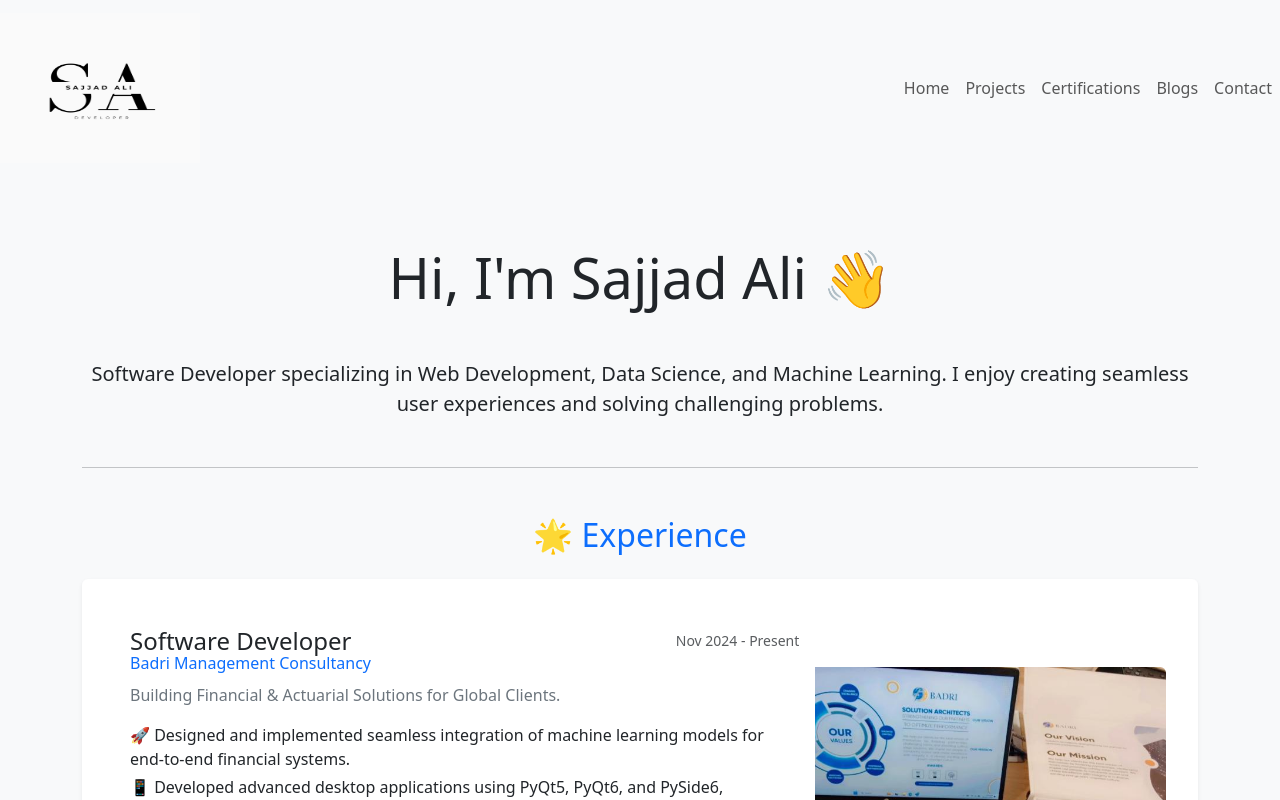
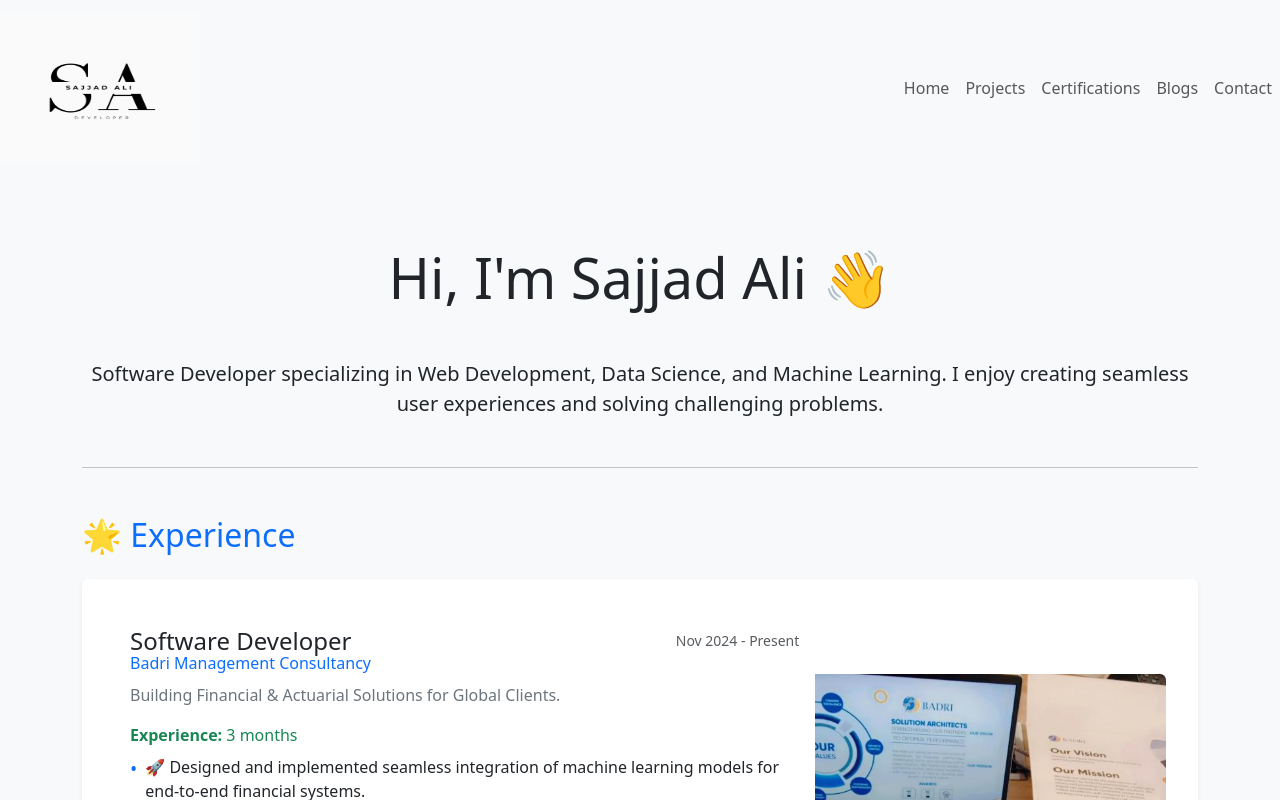
Before and after one commit to SajjadAli54/sajjadali, a React (Vite) app: page / in a window 1280 px wide. Shown: the top 800 px of the page. Built offline with nearby package versions, Linux system fonts and the light colour scheme.

Commit message:
Updated jobs and card component

```diff
--- a/src/components/card.jsx
+++ b/src/components/card.jsx
@@ -1,4 +1,21 @@
 import React from "react";
+
+function calculateExperience(startDate, endDate) {
+  const start = new Date(startDate);
+  const end = endDate ? new Date(endDate) : new Date(); // If no end date, use the current date
+  const diffInMs = end - start;
+  const diffInMonths = Math.ceil(diffInMs / (1000 * 60 * 60 * 24 * 30)); // Approximate months
+  const years = Math.floor(diffInMonths / 12);
+  const months = diffInMonths % 12;
+
+  if (years > 0) {
+    return `${years} year${years > 1 ? "s" : ""}${
+      months > 0 ? ` and ${months} month${months > 1 ? "s" : ""}` : ""
+    }`;
+  } else {
+    return `${months} month${months > 1 ? "s" : ""}`;
+  }
+}
 
 function JobCard({
   title,
@@ -9,8 +26,10 @@ function JobCard({
   subtitle,
   duties,
   tags = [],
-  image = "https://encrypted-tbn0.gstatic.com/images?q=tbn:ANd9GcTa_Upz1wUzZ05xdUafznHl79IbWrjzHk6cfA&s", // Optional image URL for the right side of the card
+  image = "https://encrypted-tbn0.gstatic.com/images?q=tbn:ANd9GcTa_Upz1wUzZ05xdUafznHl79IbWrjzHk6cfA&s",
 }) {
+  const experience = calculateExperience(startDate, endDate);
+
   return (
     <div className="card shadow-sm border-0 mb-3">
       <div className="row g-0">
@@ -33,11 +52,20 @@ function JobCard({
               </a>
             </p>
             {subtitle && <p className="text-secondary mb-3">{subtitle}</p>}
+            <p className="text-success mb-2">
+              <strong>Experience:</strong> {experience}
+            </p>
             {duties && duties.length > 0 && (
               <ul className="list-unstyled">
                 {duties.map((item, index) => (
-                  <li key={index} className="mb-1">
-                    {item}
+                  <li key={index} className="mb-2 d-flex align-items-start">
+                    <span
+                      className="me-2 text-primary"
+                      style={{ fontSize: "1.2rem" }}
+                    >
+                      •
+                    </span>
+                    <span>{item}</span>
                   </li>
                 ))}
               </ul>
--- a/src/components/jobs.jsx
+++ b/src/components/jobs.jsx
@@ -10,7 +10,6 @@ const jobs = [
     companyName: "Badri Management Consultancy",
     companyUrl: "https://badriconsultancy.com/",
     startDate: "Nov 2024",
-    endDate: "Present",
     subtitle: "Building Financial & Actuarial Solutions for Global Clients.",
     duties: [
       "🚀 Designed and implemented seamless integration of machine learning models for end-to-end financial systems.",
@@ -44,7 +43,7 @@ const jobs = [
     companyUrl:
       "https://www.linkedin.com/company/syzen-technologies/posts/?feedView=all",
     startDate: "Aug 2023",
-    endDate: "Feb 2024",
+    endDate: "Oct 2023",
     duties: [
       "🤖 Developed and fine-tuned state-of-the-art ML models, leveraging advanced techniques such as diffusion models and transformers.",
       "🌐 Collaborated with web development teams to integrate ML models into backend systems, ensuring seamless deployment.",
@@ -66,7 +65,7 @@ const jobs = [
 function Jobs() {
   return (
     <div className="mb-5">
-      <h2 className="text-center text-primary mb-4">🌟 Experience</h2>
+      <h2 className="text-primary mb-4">🌟 Experience</h2>
       {jobs.map((job, index) => (
         <JobCard key={index} {...job} />
       ))}
```
